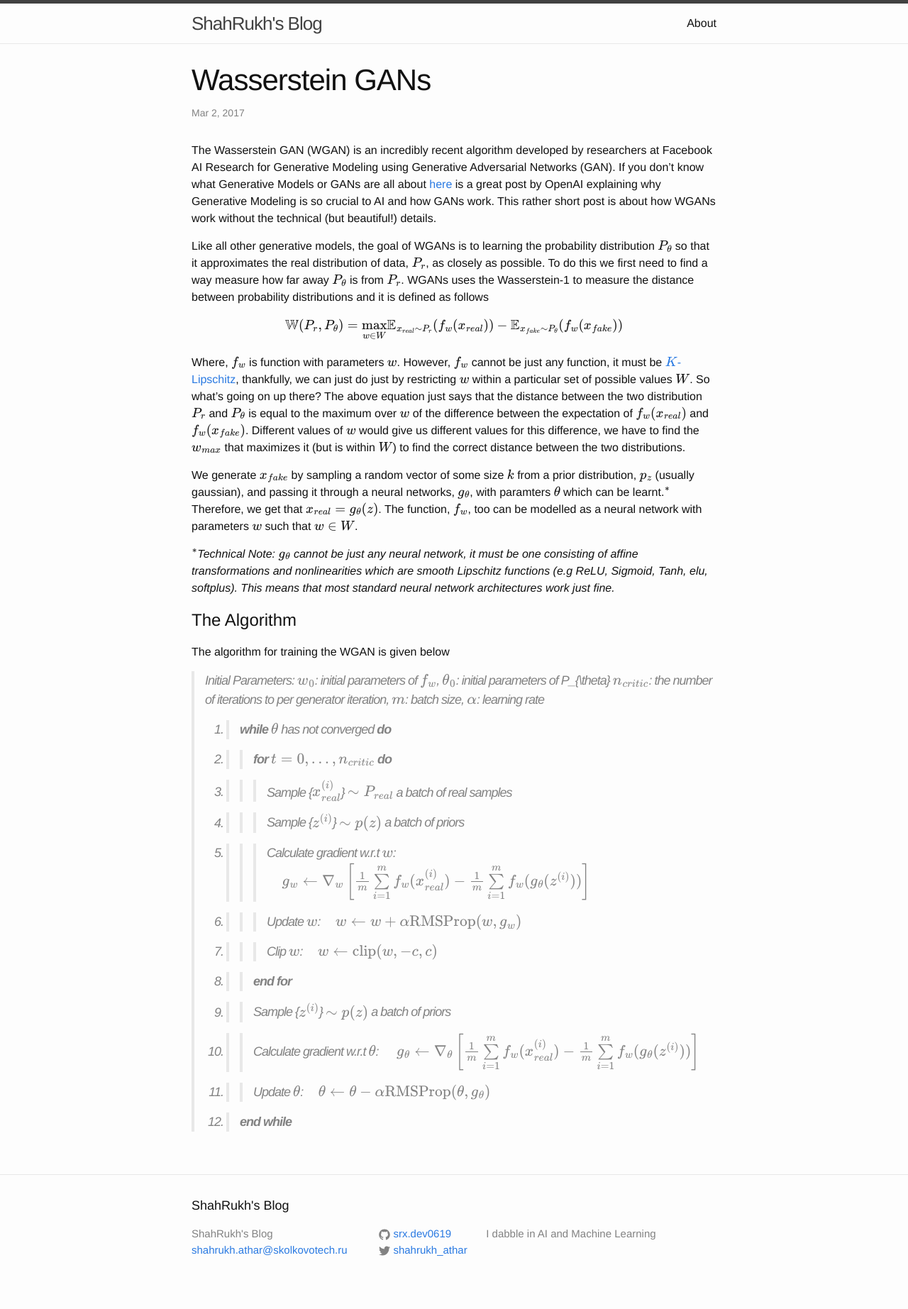
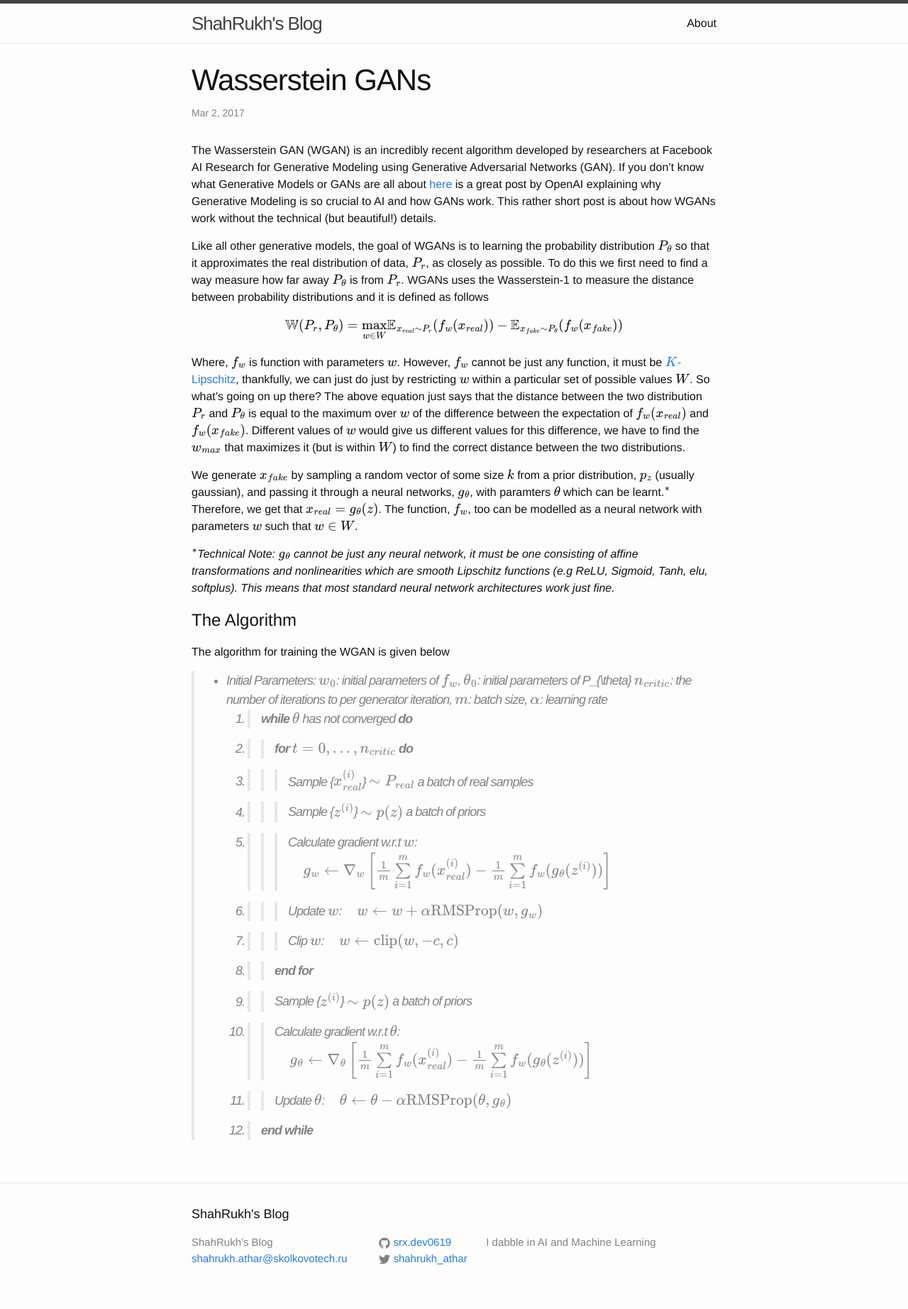
Before and after one commit to shahrukhathar/shahrukhathar.github.io, a Jekyll site: the page built from _posts/2017-03-04-Wasserstein-GANs.markdown, in a window 1280 px wide. Shown: the whole page at 71% size. Built offline with Jekyll 4.4.1, drawn with Linux system fonts in a browser that asks for light colours; formulas are drawn with MathJax 3.

Commit message:
UpdatedWGANs

```diff
--- a/_posts/2017-03-04-Wasserstein-GANs.markdown
+++ b/_posts/2017-03-04-Wasserstein-GANs.markdown
@@ -41,7 +41,7 @@ This means that most standard neural network architectures work just fine.*
 # The Algorithm
 The algorithm for training the WGAN is given below
 
-> *Initial Parameters:* $$w_{0}$$: initial parameters of $$f_{w}$$, $$\theta_{0}$$: initial parameters of P_{\theta}
+> * *Initial Parameters:* $$w_{0}$$: initial parameters of $$f_{w}$$, $$\theta_{0}$$: initial parameters of P_{\theta}
 $$n_{critic}$$: the number of iterations to per generator iteration, $$m$$: batch size, $$\alpha$$: learning rate
  1. > **while** $$\theta$$ has not converged **do**
  2. > > **for** $$t = 0, \dots, n_{critic}$$ **do**
```
